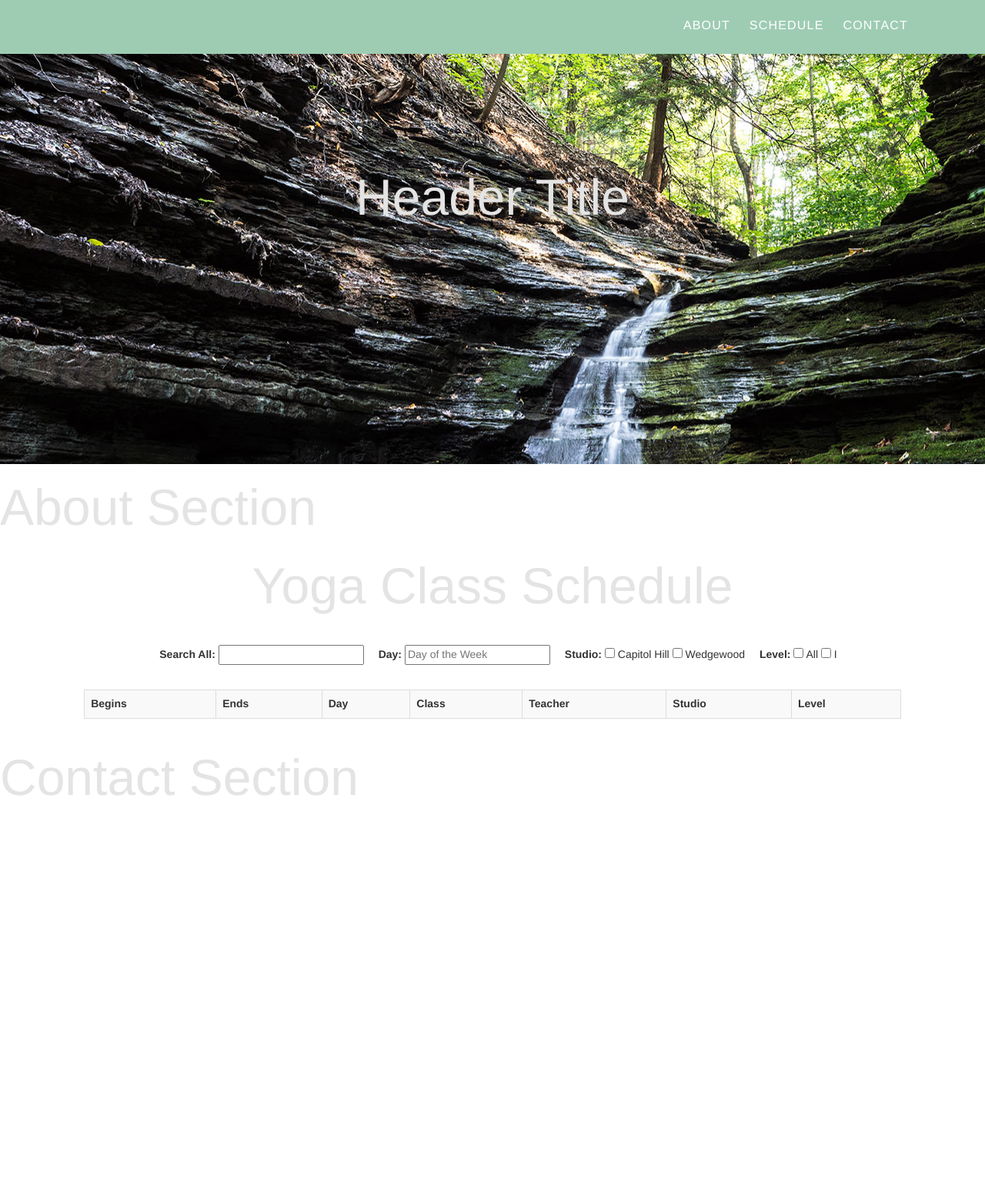
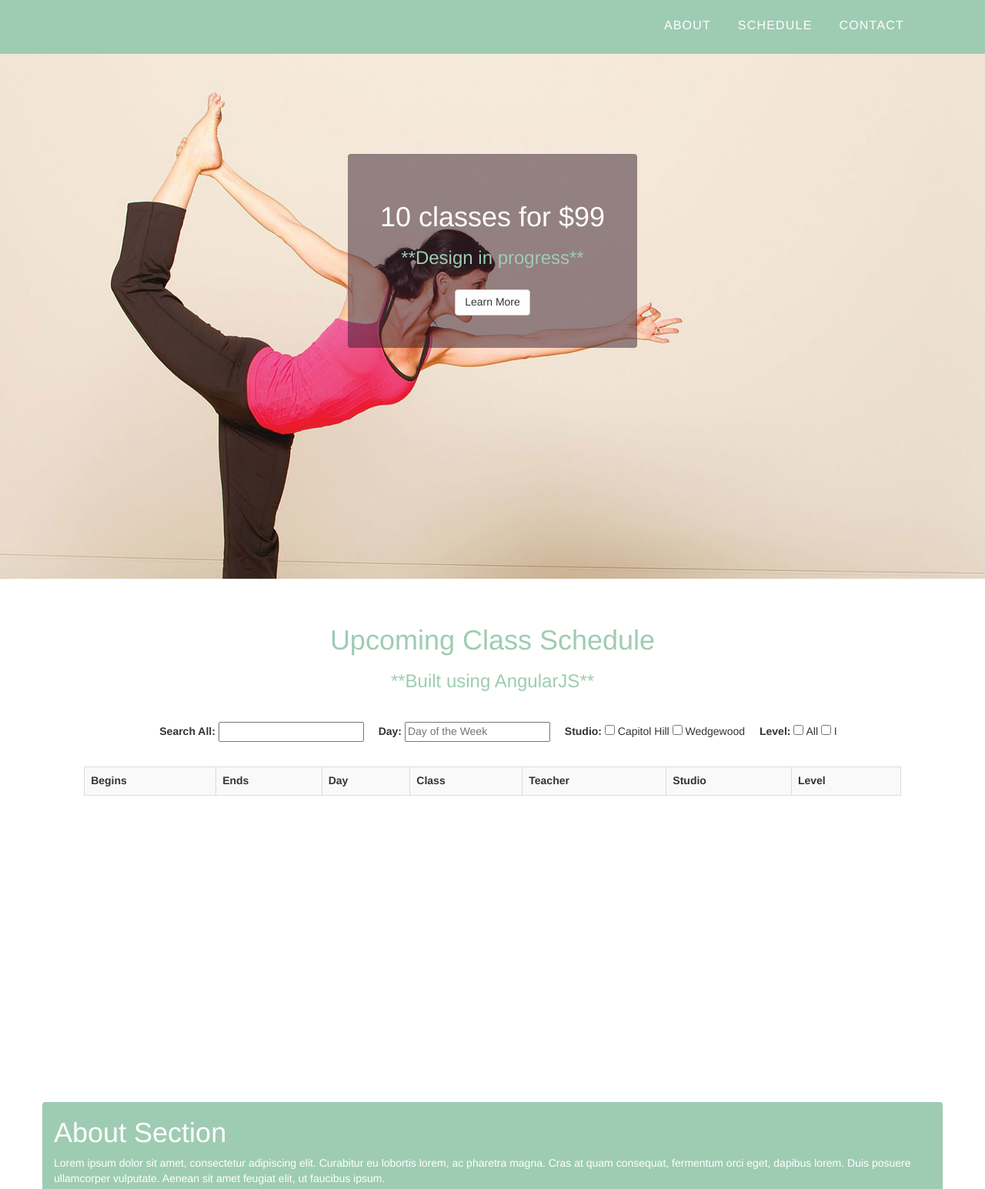
Before and after one commit to MeredithU/yoga_class_schedule, a website: page app/index.html in a window 1280 px wide. Shown: the top 1545 px of the page at 77% size. Before the commit the page ends 1056 px from the top, so only its background shows below. Drawn offline with nearby package versions, Linux system fonts and the light colour scheme; some packages are replaced by stand-ins of ours.

Commit message:
Added basic section layouts, included a banner image, added branding colors

```diff
--- a/app/index.html
+++ b/app/index.html
@@ -22,33 +22,40 @@
 
   <header>
     <nav>
-      <ul>
-        <li>About</li>
-        <li>Schedule</li>
-        <li>Contact</li>
+      <ul class="list-unstyled list-inline">
+        <li><a href="#">About</a></li>
+        <li><a href="#">Schedule</a></li>
+        <li><a href="#">Contact</a></li>
       </ul>
     </nav>
   </header>
 
   <section id="banner">
     <div class="inner">
-      <h1>Header Title</h1>
+      <h1>10 classes for $99</h1>
+      <h3>**Design in progress**</h3>
+      <button type="button" class="btn btn-default">Learn More</button>
     </div>
   </section><!-- banner -->
-
-  <section id="about">
-    <h1>About Section</h1>
-  </section><!-- about -->
 
   <section id="schedule">
     <div ng-view></div>
   </section><!-- schedule -->
 
-  <section id="contact">
+  <section id="about" class="container">
+    <h1>About Section</h1>
+    <p>Lorem ipsum dolor sit amet, consectetur adipiscing elit. Curabitur eu lobortis lorem, ac pharetra magna. Cras at quam consequat, fermentum orci eget, dapibus lorem. Duis posuere ullamcorper vulputate. Aenean sit amet feugiat elit, ut faucibus ipsum.</p>
+    <p>Ut vestibulum, massa a interdum aliquam, leo augue laoreet nulla, non condimentum lorem leo mattis urna. Donec non lectus et elit semper malesuada non eget quam. Morbi nulla ante, volutpat ut dui vitae, iaculis ullamcorper ante. Sed lacus turpis, cursus a semper ac, vulputate quis magna. Pellentesque dignissim, metus id faucibus pellentesque, augue lacus fringilla lacus, a consectetur ante elit eget lectus.</p>
+  </section><!-- about -->
+
+  <section id="contact" class="container">
     <h1>Contact Section</h1>
+    <p>Lorem ipsum dolor sit amet, consectetur adipiscing elit. Curabitur eu lobortis lorem, ac pharetra magna. Cras at quam consequat, fermentum orci eget, dapibus lorem. Duis posuere ullamcorper vulputate. Aenean sit amet feugiat elit, ut faucibus ipsum.</p>
+    <p>Ut vestibulum, massa a interdum aliquam, leo augue laoreet nulla, non condimentum lorem leo mattis urna. Donec non lectus et elit semper malesuada non eget quam. Morbi nulla ante, volutpat ut dui vitae, iaculis ullamcorper ante. Sed lacus turpis, cursus a semper ac, vulputate quis magna. Pellentesque dignissim, metus id faucibus pellentesque, augue lacus fringilla lacus, a consectetur ante elit eget lectus.</p>
   </section><!-- Contact -->
 
   <footer>
+    <p><a href="http://meredithunderell.com" target="_blank">Design & Development by Meredith Underell</a> - I'm still working on this project!</p>
   </footer>
 
 </body>
--- a/app/partials/class-list.html
+++ b/app/partials/class-list.html
@@ -3,7 +3,8 @@
 
   <div class="col-md-10">
     <div class="title">
-      <h1>Yoga Class Schedule</h1>
+      <h1>Upcoming Class Schedule</h1>
+      <h3>**Built using AngularJS**</h3>
     </div><!-- title -->
 
     <div class="search">
--- a/app/sass/_mixins.scss
+++ b/app/sass/_mixins.scss
@@ -0,0 +1,6 @@
+@mixin border-radius($radius) {
+  -webkit-border-radius: $radius;
+     -moz-border-radius: $radius;
+      -ms-border-radius: $radius;
+          border-radius: $radius;
+}
--- a/app/sass/style.scss
+++ b/app/sass/style.scss
@@ -1,6 +1,14 @@
 @import 'vars';
 @import 'mixins';
 
+
+/*************************************************
+		Base
+*************************************************/
+
+section#schedule, section#about, section#contact, footer {
+	margin-top: 40px;
+}
 
 /*************************************************
 		Header - Nav Bar
@@ -27,18 +35,24 @@ nav {
 		word-spacing: 1.2em;
 
 		li {
-			list-style: none;
-			display: inline-block;
+			&:hover {
+		  	color: #ef5185;
+		  }
 
-			&:hover {
-		  	color: #9B90C8;
+		  & a {
+		  	color: #fff;
+		  }
+
+		  & a:hover {
+		  	text-decoration: none;
 		  }
 		}
 	}
 }
 
 nav.sticky {
-	background-color: #efc47D;
+	/*background-color: #efe2d1;*/
+	background-color: #e3c59f;
 	font-size: 14px;
   height: 56px;
   z-index: 1000;
@@ -54,17 +68,37 @@ nav.sticky {
 *************************************************/
 
 #banner {
-	background-image: url("../img/waterfall.jpg");
+	background-image: url("../img/banner-yoga-pose.jpg");
 	background-attachment: fixed;
 	padding-top: 200px;
 	padding-bottom: 300px;
 	text-align: center;
+
+	.inner {
+		@include border-radius(4px);
+		background: rgba(52, 27, 43, 0.5);
+		color: #fff;
+		display: inline-block;
+		padding: 3em;
+
+		h1 {
+  		color: #fff;
+  	}
+
+  	.btn.btn-default {
+  		margin-top: 18px;
+  	}
+	}
 }
 
 
 /*************************************************
 		Class Schedule
 *************************************************/
+
+section#schedule {
+	height: 600px;
+}
 
 .title {
 	text-align: center;
@@ -73,18 +107,62 @@ nav.sticky {
 .search {
 	text-align: center;
 	padding: 30px 0px;
+
+	& label {
+		margin-left: 15px;
+	}
 }
 
-.search label {
-	margin-left: 15px;
+
+/*************************************************
+		About
+*************************************************/
+
+.container {
+	@include border-radius(4px);
+	background-color: #9eccb3;
+	color: #fff;
+	width: 1200px;
+	margin-left: auto;
+	margin-right: auto;
+
+	& h1 {
+		color: #fff;
+	}
+
 }
 
+/*************************************************
+		Contact
+*************************************************/
+
+
+/*************************************************
+		Footer
+*************************************************/
+
+footer {
+	border-top: 1px solid #e3c59f;
+
+	& p {
+		color: #aab1b0;
+		padding-top: 20px;
+		padding-bottom: 20px;
+		text-align: center;
+
+		& a {
+			color: #aab1b0;
+			text-decoration: none;
+		}
+	}
+}
 
 /*************************************************
 		Twitter Bootstrap-SASS Customizing
 *************************************************/
 
-$font-size-h1: 66px;
-$headings-color: #e4e4e4;
+$headings-color: #9eccb3;
+/*$link-color: #fff;*/
+$link-hover-color: #ef5185;
 
 @import 'app/bower_components/bootstrap-sass-official/assets/stylesheets/bootstrap';
```
Also changed, not shown: app/css/style.css, app/img/banner-yoga-pose.jpg (added).
